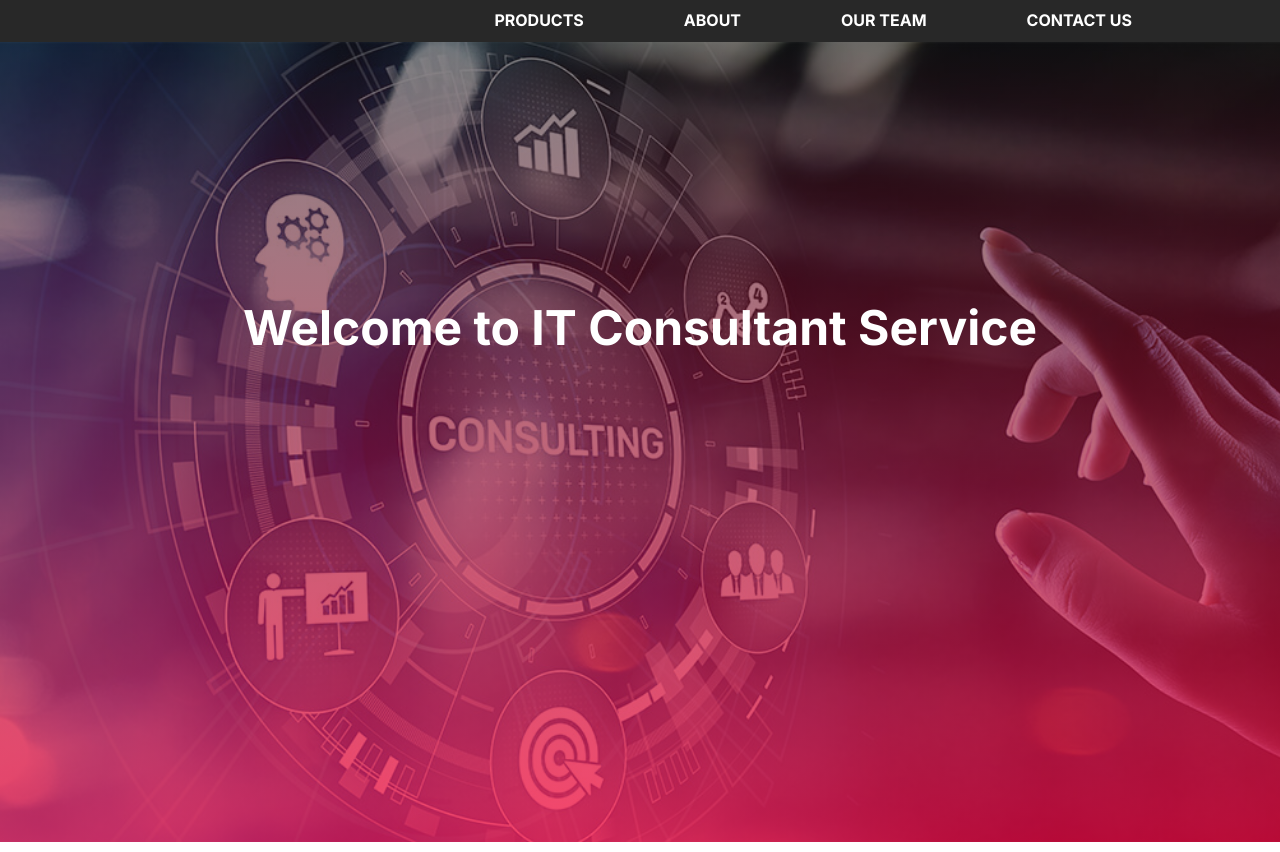
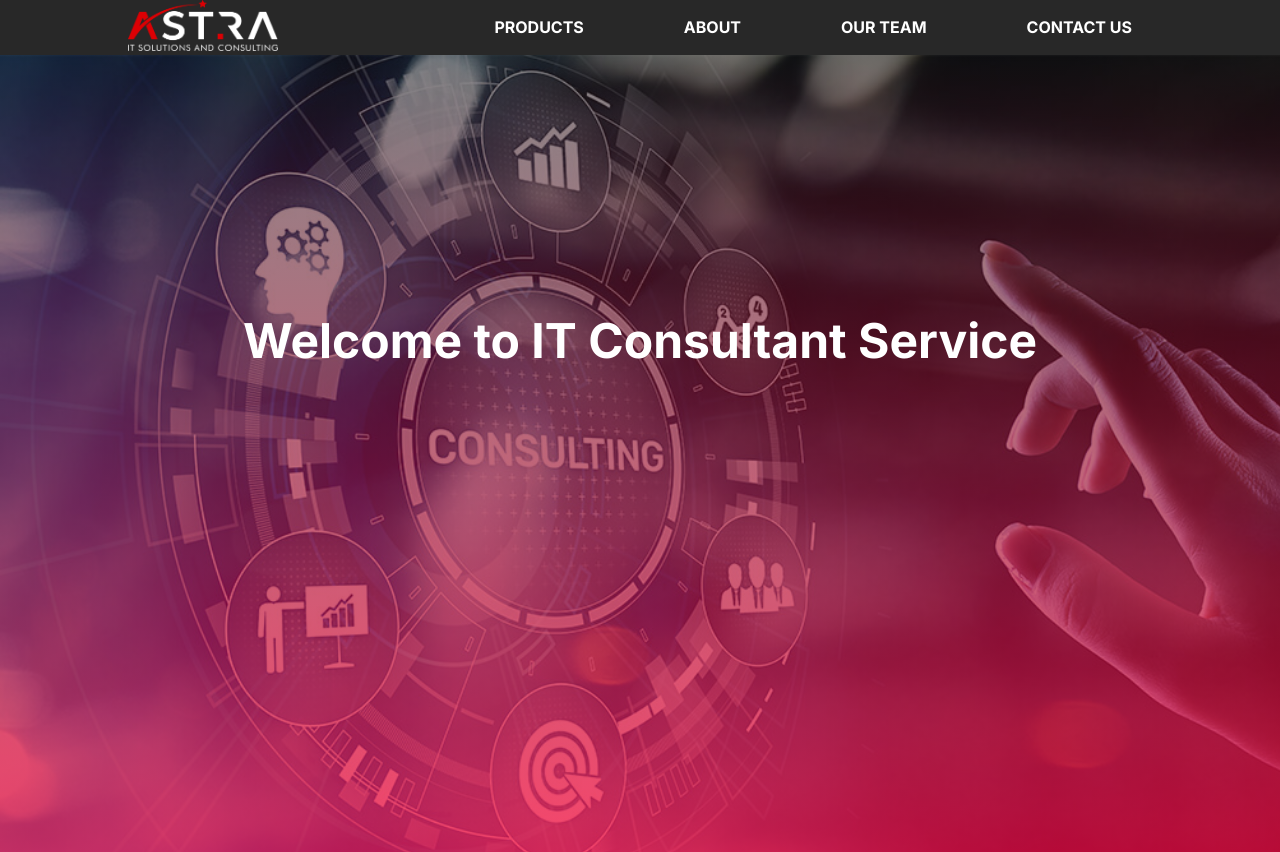
Before and after one commit to SOYHOK/Astra, a plain HTML site: page index.html in a window 1280 px wide. Shown: the top 852 px of the page. Drawn offline with Linux system fonts and the light colour scheme; files whose address does not match are found by name.

Commit message:
update local

```diff
--- a/index.html
+++ b/index.html
@@ -14,7 +14,7 @@
     <section class="header">
         <nav >
                 <a href="/index.html">
-                    <img  src="/assets/assets ASTRA-01 (1).png" alt=""/>
+                    <img  src="/assets/ASTRA-01.png" alt=""/>
                 </a>
             <div class="nav-links">
                 <ul class="dropdown">
```
Also changed, not shown: products/about.html (+1 -1 lines), products/contact.html (+1 -1 lines), products/index.html (+1 -1 lines), products/our-team.html (+1 -1 lines), assets/Astra-01.png (renamed from assets/Logo Astra-01 (1).png).
